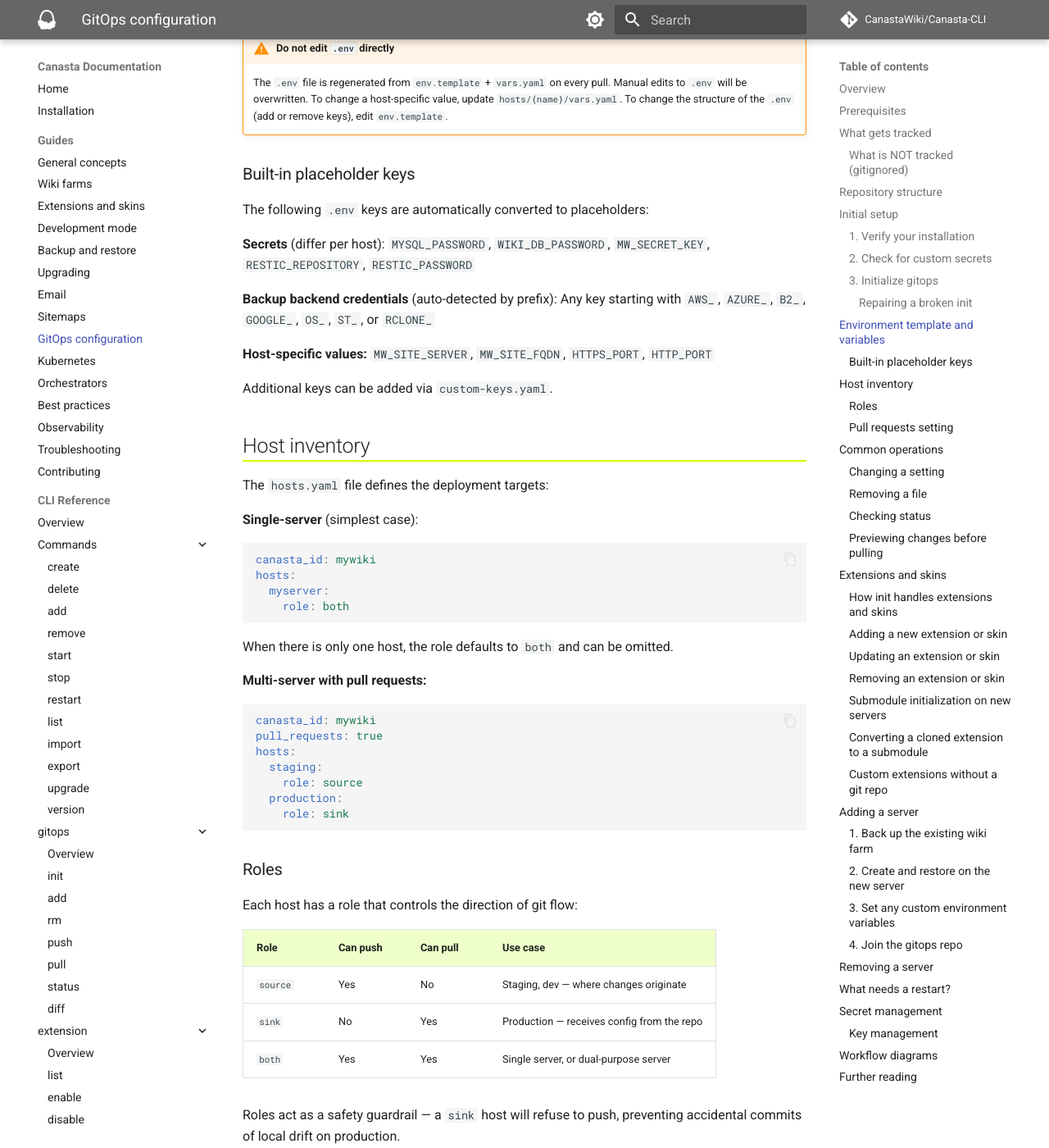
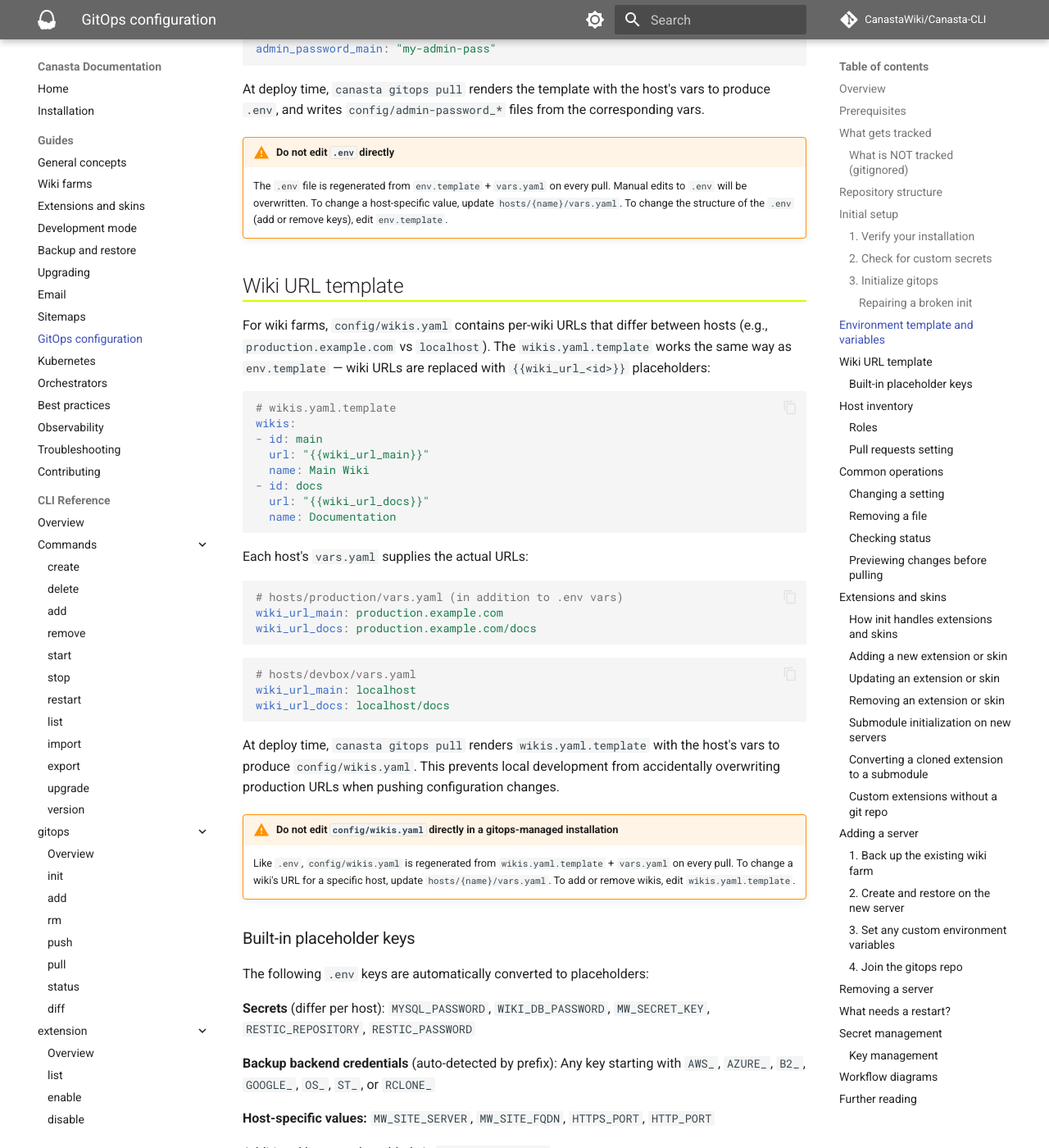
Before and after one commit to CanastaWiki/Canasta-CLI, an MkDocs documentation site: the page built from docs/guide/gitops.md, in a window 1280 px wide and 1400 px high, scrolled down 5085 px. Shown: the whole window at 82% size. Built offline with MkDocs 1.6.1 and Material for MkDocs 9.7.7, drawn with Linux system fonts in a browser that asks for light colours; comment, search, counter and statistics services are not loaded; some of the changed text lies outside the part shown.

Commit message:
Update gitops documentation for wikis.yaml templating

````diff
--- a/docs/guide/gitops.md
+++ b/docs/guide/gitops.md
@@ -27,8 +27,9 @@ The following tools must be installed:
 
 The git repository contains:
 
-- **Configuration files** — `config/` directory (wikis.yaml, Caddyfile customizations, PHP settings)
+- **Configuration files** — `config/` directory (Caddyfile customizations, PHP settings)
 - **Environment template** — `env.template` with `{{placeholders}}` for host-specific values
+- **Wiki farm template** — `wikis.yaml.template` with `{{wiki_url_<id>}}` placeholders for host-specific wiki URLs
 - **Per-host variables** — `hosts/{name}/vars.yaml` with secrets and host-specific values (encrypted by git-crypt)
 - **Host inventory** — `hosts.yaml` defining all servers and their roles
 - **Extensions and skins** — tracked as git submodules pinned to specific versions, or as regular files for custom extensions without their own repository
@@ -38,7 +39,8 @@ The git repository contains:
 
 ### What is NOT tracked (gitignored)
 
-- `.env` — generated from template + vars at deploy time
+- `.env` — generated from `env.template` + vars at deploy time
+- `config/wikis.yaml` — generated from `wikis.yaml.template` + vars at deploy time
 - `config/admin-password_*` — generated from vars at deploy time
 - `docker-compose.yml` — managed by the Canasta CLI
 - `config/Caddyfile` — auto-generated from wikis.yaml on restart
@@ -53,8 +55,8 @@ canasta-config/
 ├── .gitignore
 ├── custom-keys.yaml            # user-defined host-specific .env keys (optional)
 ├── env.template                # shared .env template with {{placeholders}}
+├── wikis.yaml.template         # shared wikis.yaml template with {{wiki_url_<id>}} placeholders
 ├── config/
-│   ├── wikis.yaml
 │   ├── Caddyfile.site
 │   ├── Caddyfile.global
 │   └── settings/
@@ -136,11 +138,12 @@ This bootstraps a new gitops repository from the existing installation:
 2. Sets up `.gitignore` and `.gitattributes`
 3. Initializes git-crypt and exports the symmetric key
 4. Creates `env.template` by extracting the current `.env` and replacing host-specific values with `{{placeholders}}`
-5. Creates `hosts.yaml` with this server as the first entry
-6. Creates `hosts/myserver/vars.yaml` with the actual values extracted from `.env` and admin password files
-7. Converts user-installed extensions and skins to git submodules
-8. Makes an initial commit
-9. Pushes to the remote
+5. Creates `wikis.yaml.template` by extracting wiki URLs from `config/wikis.yaml` and replacing them with `{{wiki_url_<id>}}` placeholders
+6. Creates `hosts.yaml` with this server as the first entry
+7. Creates `hosts/myserver/vars.yaml` with the actual values extracted from `.env`, wiki URLs, and admin password files
+8. Converts user-installed extensions and skins to git submodules
+9. Makes an initial commit
+10. Pushes to the remote
 
 **Store the exported git-crypt key securely** — it is needed to unlock the repo on other servers and must never be committed to the repo.
 
@@ -183,6 +186,40 @@ At deploy time, `canasta gitops pull` renders the template with the host's vars
 
 !!! warning "Do not edit `.env` directly"
     The `.env` file is regenerated from `env.template` + `vars.yaml` on every pull. Manual edits to `.env` will be overwritten. To change a host-specific value, update `hosts/{name}/vars.yaml`. To change the structure of the `.env` (add or remove keys), edit `env.template`.
+
+## Wiki URL template
+
+For wiki farms, `config/wikis.yaml` contains per-wiki URLs that differ between hosts (e.g., `production.example.com` vs `localhost`). The `wikis.yaml.template` works the same way as `env.template` — wiki URLs are replaced with `{{wiki_url_<id>}}` placeholders:
+
+```yaml
+# wikis.yaml.template
+wikis:
+- id: main
+  url: "{{wiki_url_main}}"
+  name: Main Wiki
+- id: docs
+  url: "{{wiki_url_docs}}"
+  name: Documentation
+```
+
+Each host's `vars.yaml` supplies the actual URLs:
+
+```yaml
+# hosts/production/vars.yaml (in addition to .env vars)
+wiki_url_main: production.example.com
+wiki_url_docs: production.example.com/docs
+```
+
+```yaml
+# hosts/devbox/vars.yaml
+wiki_url_main: localhost
+wiki_url_docs: localhost/docs
+```
+
+At deploy time, `canasta gitops pull` renders `wikis.yaml.template` with the host's vars to produce `config/wikis.yaml`. This prevents local development from accidentally overwriting production URLs when pushing configuration changes.
+
+!!! warning "Do not edit `config/wikis.yaml` directly in a gitops-managed installation"
+    Like `.env`, `config/wikis.yaml` is regenerated from `wikis.yaml.template` + `vars.yaml` on every pull. To change a wiki's URL for a specific host, update `hosts/{name}/vars.yaml`. To add or remove wikis, edit `wikis.yaml.template`.
 
 ### Built-in placeholder keys
 
@@ -412,7 +449,7 @@ canasta config set -i mywiki MY_API_KEY=...
 canasta gitops join -i mywiki -n production --repo git@github.com:yourorg/mywiki-config.git --key /path/to/gitops-key
 ```
 
-This clones the repo, unlocks git-crypt, adds the host to `hosts.yaml`, extracts host-specific values into `vars.yaml`, updates submodules, and pushes the new host entry back to the repo.
+This clones the repo, unlocks git-crypt, adds the host to `hosts.yaml`, extracts host-specific values (including wiki URLs) into `vars.yaml`, renders `.env` and `config/wikis.yaml` from templates, updates submodules, and pushes the new host entry back to the repo.
 
 ## Removing a server
 
````
